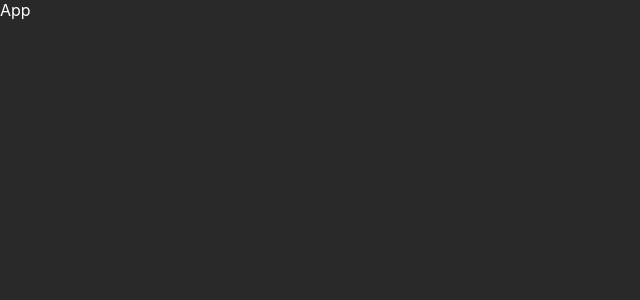
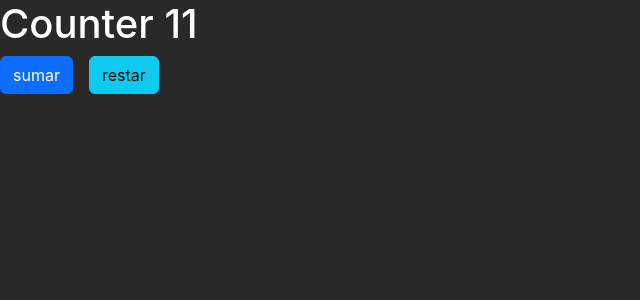
Before and after one commit to SebaGNH/fe-Redux-Toolkit-v1, a React (Vite) app: page / in a window 1280 px wide. Shown: the top 300 px of the page, without its empty margins (0-640 px from the left). Built offline with nearby package versions, Linux system fonts and the light colour scheme.

Commit message:
se muestra el estado de los componentes y se modifican con redux

```diff
--- a/src/App.jsx
+++ b/src/App.jsx
@@ -1,8 +1,33 @@
-import React from 'react'
+import { useSelector, useDispatch } from 'react-redux'
+import { decrement, increment } from './store/slices/counter/counterSlice'
+
 
 const App = () => {
+
+  //const counter = useSelector((state) => state.counter.value)
+  const counter = useSelector((state) => state.counter.value)
+  const dispatch = useDispatch()
+
   return (
-    <div>App</div>
+    <>
+    <header>
+      <h1>Counter {counter}</h1>
+    </header>
+    <main>
+
+      <button
+        className="btn btn-primary me-3"
+        onClick={() => dispatch(increment())}
+        >sumar
+      </button>
+      <button
+        className="btn btn-info"
+        onClick={() => dispatch(decrement())}
+        >restar
+      </button>
+    </main>
+
+    </>
   )
 }
 
--- a/src/index.css
+++ b/src/index.css
@@ -1,3 +1,5 @@
+@import url('https://cdn.jsdelivr.net/npm/bootstrap@5.2.2/dist/css/bootstrap.min.css');
+
 * {
   margin: 0;
   padding: 0;
```
